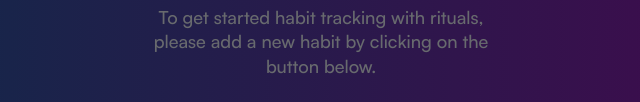
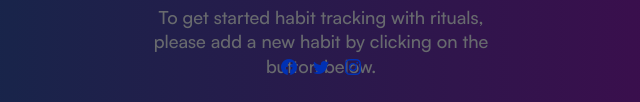
Before and after one commit to Snipbyte/habit-list, a plain HTML site: page index.html in a window 1280 px wide. Shown: the part 681-783 px from the top of the page, 319-959 px from the left. Drawn offline with nearby package versions, Linux system fonts and the light colour scheme; files whose address does not match are found by name.

Commit message:
footer fix

```diff
--- a/index.html
+++ b/index.html
@@ -610,7 +610,7 @@
       </div>
 
       <!-- footer  -->
-      <footer class="container p-4 rounded">
+      <footer class="container p-4 rounded fixed-bottom">
         <div class="d-flex justify-content-between footer-section">
           <div>
             <span class="footer-logo"></span>
```
